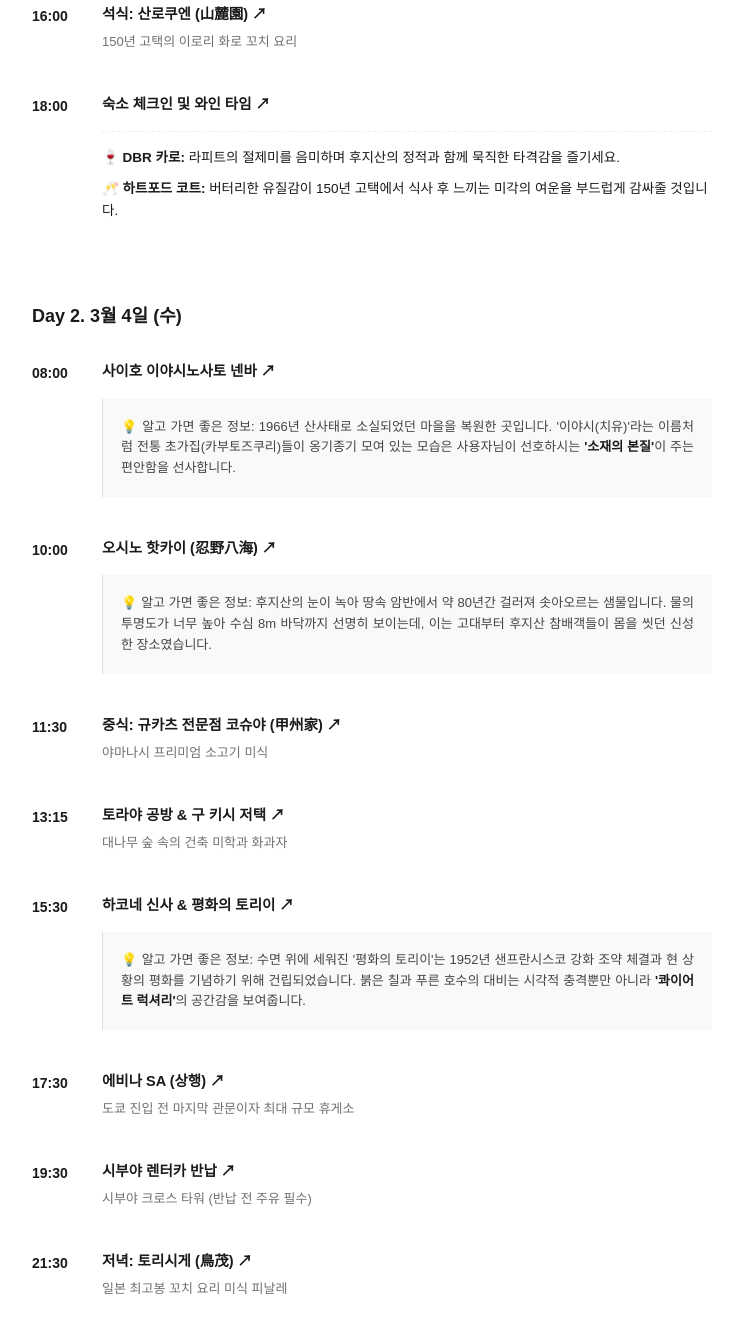
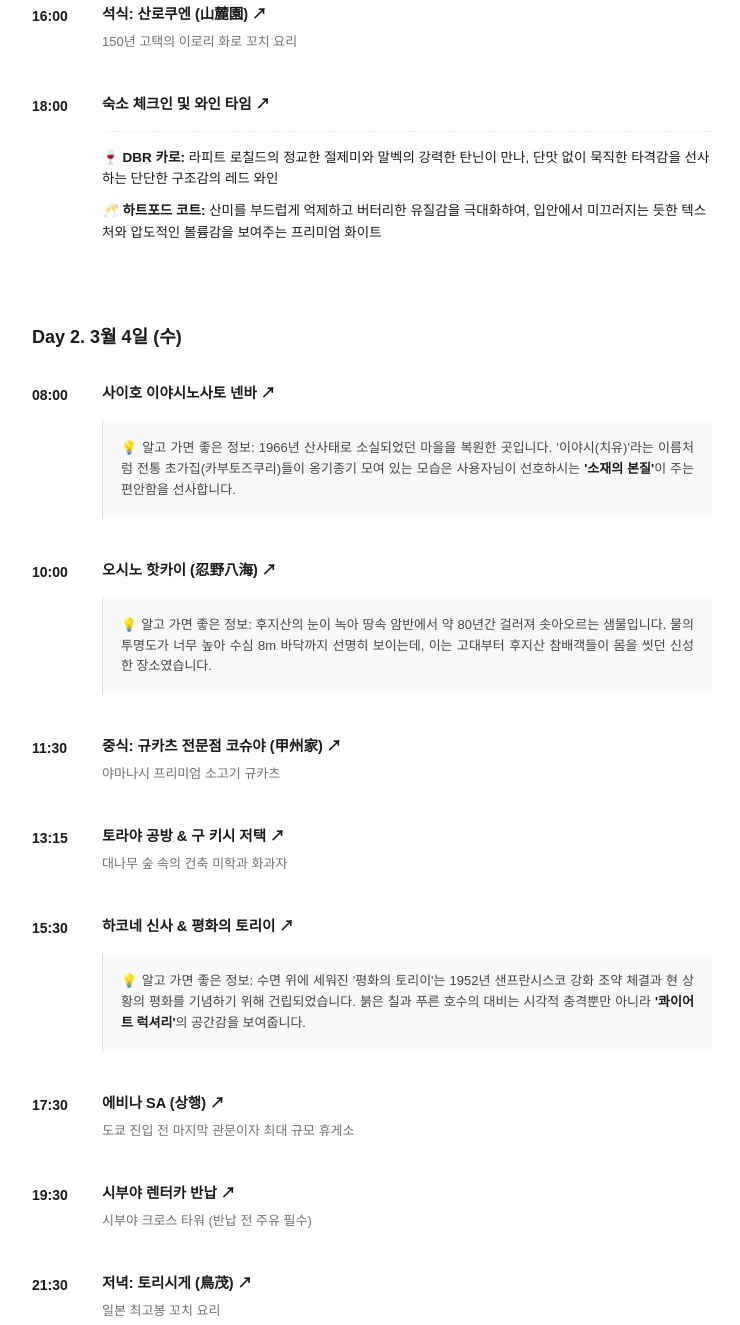
Before and after one commit to keun-1/keuntrip, a plain HTML site: page japan_2026.html in a window 1280 px wide. Shown: the part 1124-2449 px from the top of the page, without its empty margins (268-1008 px from the left). Drawn offline with Linux system fonts and the light colour scheme; a web font is replaced by a local one.

Commit message:
Update japan_2026.html

```diff
--- a/japan_2026.html
+++ b/japan_2026.html
@@ -275,8 +275,8 @@
           <span class="title">숙소 체크인 및 와인 타임 ↗</span>
         </a>
         <div class="wine-note">
-          <div>🍷 <b>DBR 카로:</b> 라피트의 절제미를 음미하며 후지산의 정적과 함께 묵직한 타격감을 즐기세요.</div>
-          <div>🥂 <b>하트포드 코트:</b> 버터리한 유질감이 150년 고택에서 식사 후 느끼는 미각의 여운을 부드럽게 감싸줄 것입니다.</div>
+          <div>🍷 <b>DBR 카로:</b> 라피트 로칠드의 정교한 절제미와 말벡의 강력한 탄닌이 만나, 단맛 없이 묵직한 타격감을 선사하는 단단한 구조감의 레드 와인</div>
+          <div>🥂 <b>하트포드 코트:</b> 산미를 부드럽게 억제하고 버터리한 유질감을 극대화하여, 입안에서 미끄러지는 듯한 텍스처와 압도적인 볼륨감을 보여주는 프리미엄 화이트</div>
         </div>
       </div>
     </div>
@@ -314,7 +314,7 @@
       <div class="content">
         <a href="https://www.google.com/maps/search/Koushuya+Fujikawaguchiko" target="_blank">
           <span class="title">중식: 규카츠 전문점 코슈야 (甲州家) ↗</span>
-          <span class="desc">야마나시 프리미엄 소고기 미식</span>
+          <span class="desc">야마나시 프리미엄 소고기 규카츠</span>
         </a>
       </div>
     </div>
@@ -366,7 +366,7 @@
       <div class="content">
         <a href="https://www.google.com/maps/search/Torishige+Shinjuku" target="_blank">
           <span class="title">저녁: 토리시게 (鳥茂) ↗</span>
-          <span class="desc">일본 최고봉 꼬치 요리 미식 피날레</span>
+          <span class="desc">일본 최고봉 꼬치 요리</span>
         </a>
       </div>
     </div>
```
